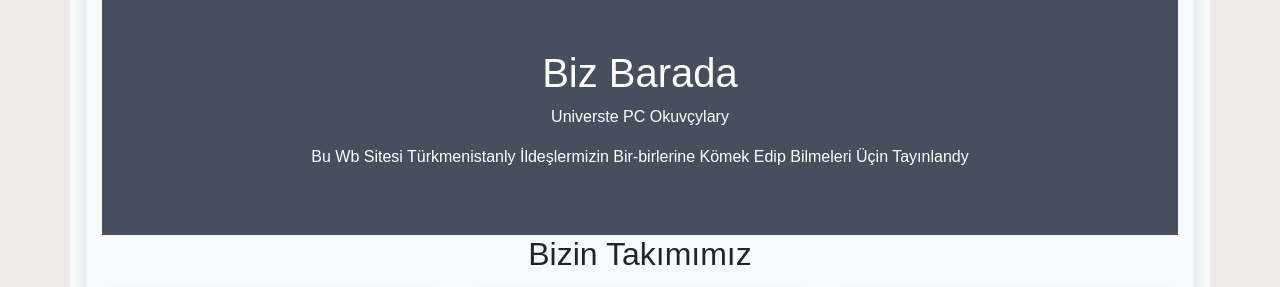
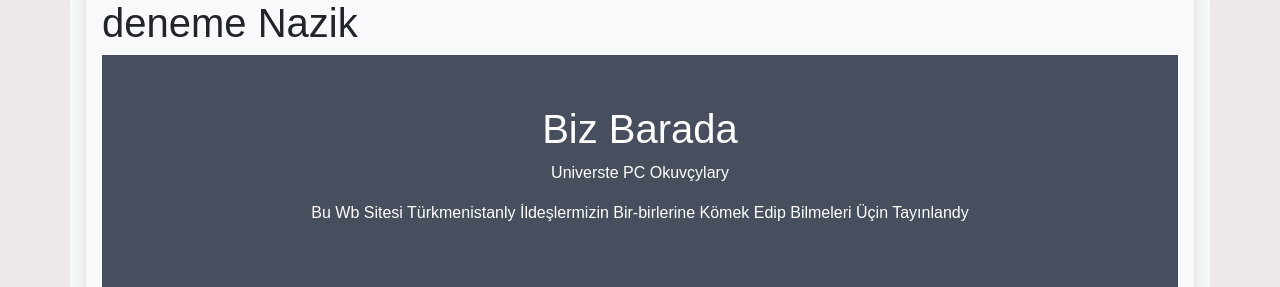
Before and after one commit to agamerdan/ynamly_hyzmat, a Django app: page /about/ in a window 1280 px wide. Shown: the part 78-365 px from the top of the page. Run offline with Django 4.2, Linux system fonts and the light colour scheme; some libraries are stand-ins or nearby versions.

Commit message:
Update about.html

```diff
--- a/pages/templates/about.html
+++ b/pages/templates/about.html
@@ -73,7 +73,7 @@
       }
     }
     </style>
-
+<h1>deneme Nazik</h1>
     <div class="about-section">
         <h1>Biz Barada</h1>
         <p>Universte PC Okuvçylary</p>
```
